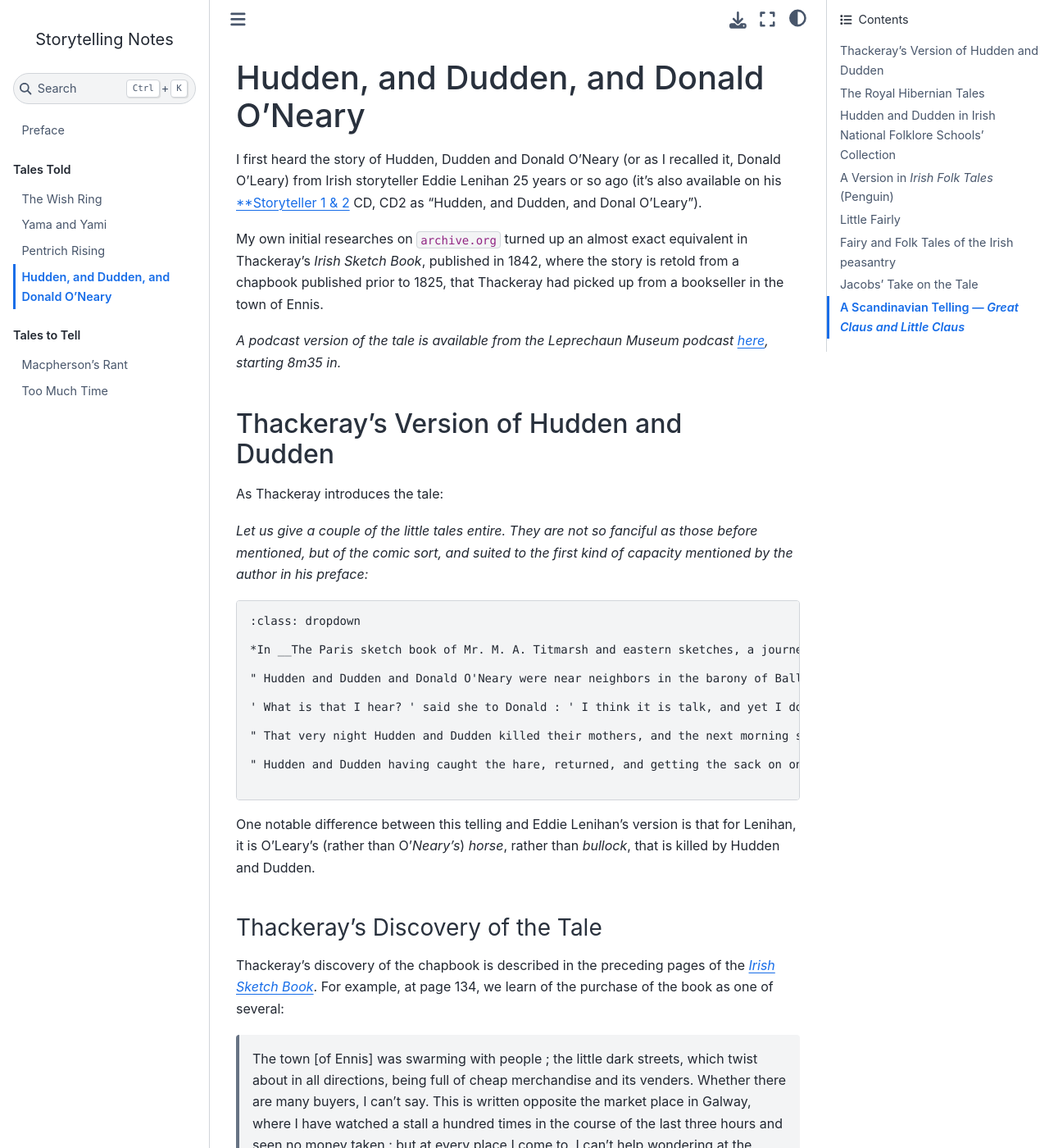
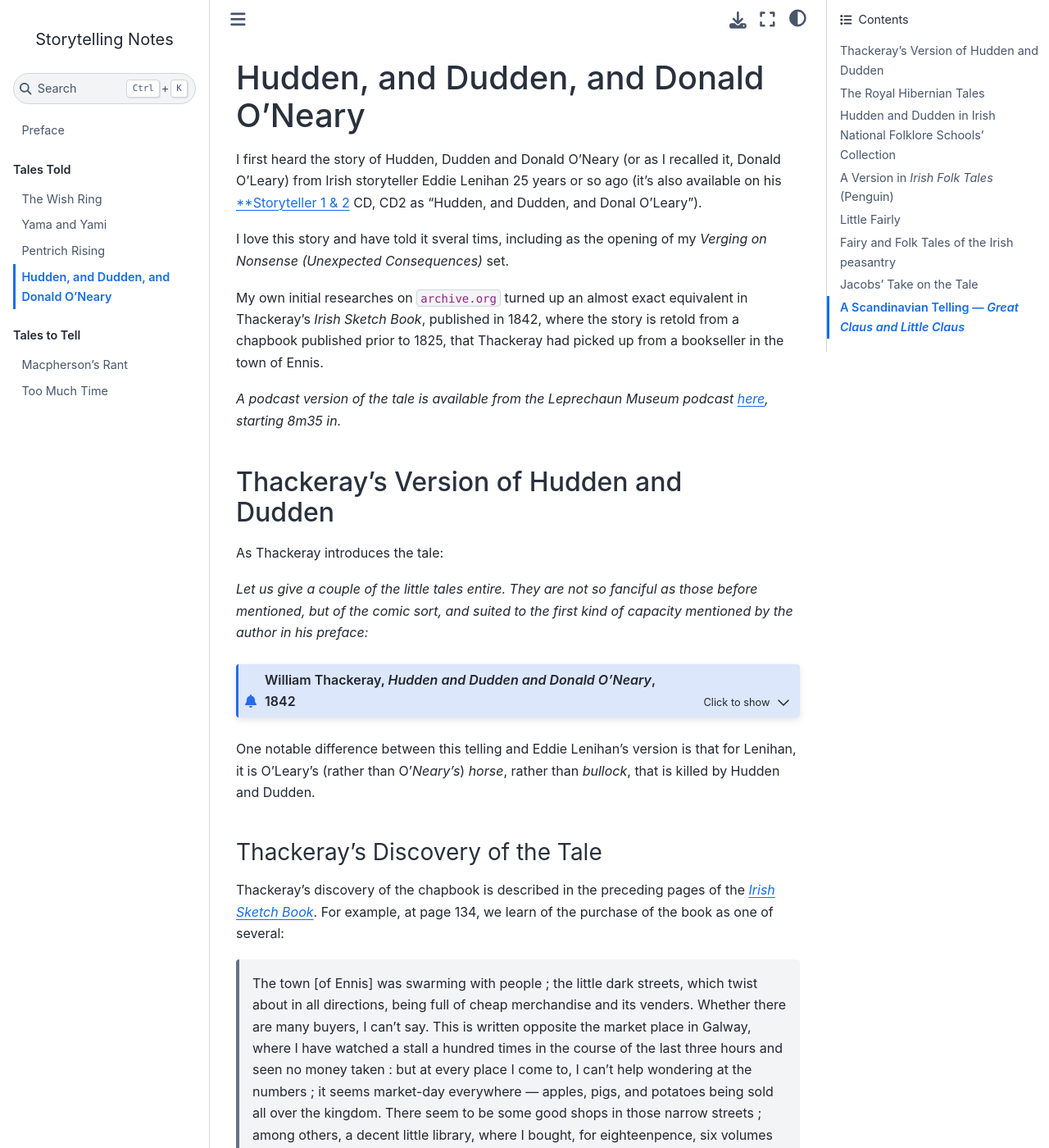
Before and after one commit to psychemedia/storytelling-notes, a Jupyter Book: the page built from hudden_dudden.md, in a window 1280 px wide and 1400 px high. Shown: the whole window at 82% size. Built offline with Jupyter Book 1.0.4 settings and Sphinx 7.4.7 and the Sphinx Book theme 1.1.4, drawn with Linux system fonts in a browser that asks for light colours; some of the changed text lies outside the part shown.

Commit message:
Update hudden_dudden.md

````diff
--- a/hudden_dudden.md
+++ b/hudden_dudden.md
@@ -1,6 +1,8 @@
 # Hudden, and Dudden, and Donald O'Neary
 
 I first heard the story of Hudden, Dudden and Donald O'Neary (or as I recalled it, Donald O'Leary) from Irish storyteller Eddie Lenihan 25 years or so ago (it's also available on his [**Storyteller 1 & 2](https://eddielenihan.weebly.com/store.html) CD, CD2 as "Hudden, and Dudden, and Donal O'Leary").
+
+I love this story and have told it sveral tims, including as the opening of my *Verging on Nonsense (Unexpected Consequences)* set.
 
 My own initial researches on `archive.org` turned up an almost exact equivalent in Thackeray's *Irish Sketch Book*, published in 1842, where the story is retold from a chapbook published prior to 1825, that Thackeray had picked up from a bookseller in the town of Ennis.
 
@@ -12,7 +14,7 @@
 
 *Let us give a couple of the little tales entire. They are not so fanciful as those before mentioned, but of the comic sort, and suited to the first kind of capacity mentioned by the author in his preface:*
 
-```William Thackeray, *Hudden and Dudden and Donald O'Neary*, 1842
+```{admonition} William Thackeray, *Hudden and Dudden and Donald O'Neary*, 1842
 :class: dropdown
 
 *In __The Paris sketch book of Mr. M. A. Titmarsh and eastern sketches, a journey from Cornwall to Cairo, the Irish sketch book and character sketches__, William Makepeace Thackeray, 1842, [[link](https://archive.org/details/parissketchbooko00thac_1/page/169/mode/1up?q=hudden+dudden)], pp.169-172.*
@@ -699,9 +702,11 @@
 
 ### In *Fairies and folk of Ireland*, 1900
 
-William Frost's [Fairies and folk of Ireland](https://archive.org/details/fairiesfolkofire00fros/page/161/mode/2up), piblished in 1900,
+According to the preface of William Frosts version of *Hudden and Dudden and Donal O'Neary* in [*Fairies and folk of Ireland*](https://archive.org/details/fairiesfolkofire00fros/page/161/mode/2up), published in 1900, a domestic frame tale that incorporats a wide variety of traditional Irish tales, p. xiii-xiv, the main source for his telling appears to be Yeat's re-presentation of the original *Royal Hibernian tals* version, although he is also aware of Samuel Lover's version and a variant by Hans Christian Anderson:
 
-```{admonition}
+> Two books by W. B. Yeats have been of much value — " Irish Fairy and Folk Tales " and " The Celtic Twilight." Of the former Mr. Yeats is the editor, rather than, in a strict sense, the author, though it contains some of his own work, and his introduction, notes, and other comments are of great interest. From this book I have the story of Hudden, Dudden, and Donald, in Chapter VII. Mr. Yeats reproduces it from an old chap-book. A version of it is also found in Samuel Lover's " Legends and Stories of Ireland." Those who like to compare the stones which they find in various places will not fail to note its likeness to Hans Christian Andersen's " Big Claus and Little Claus."
+
+```{admonition} In *Fairies and folk of Ireland*, William Frost, 1900
 :class: dropdown
 
 [Fairies and folk of Ireland](https://archive.org/details/fairiesfolkofire00fros/page/161/mode/2up), William Frost, 1900,pp161-8.*
````
Also changed, not shown: other parts of hudden_dudden.md (+3 -2 lines).
